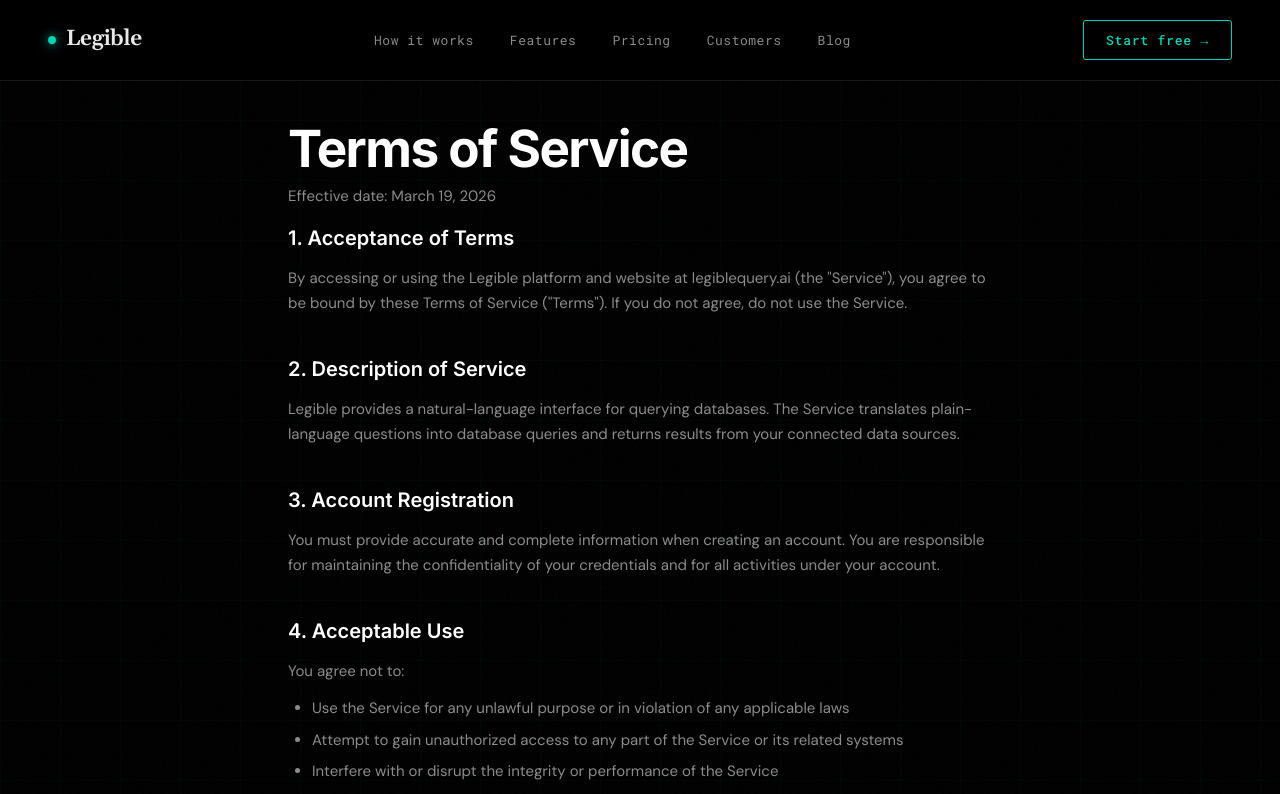
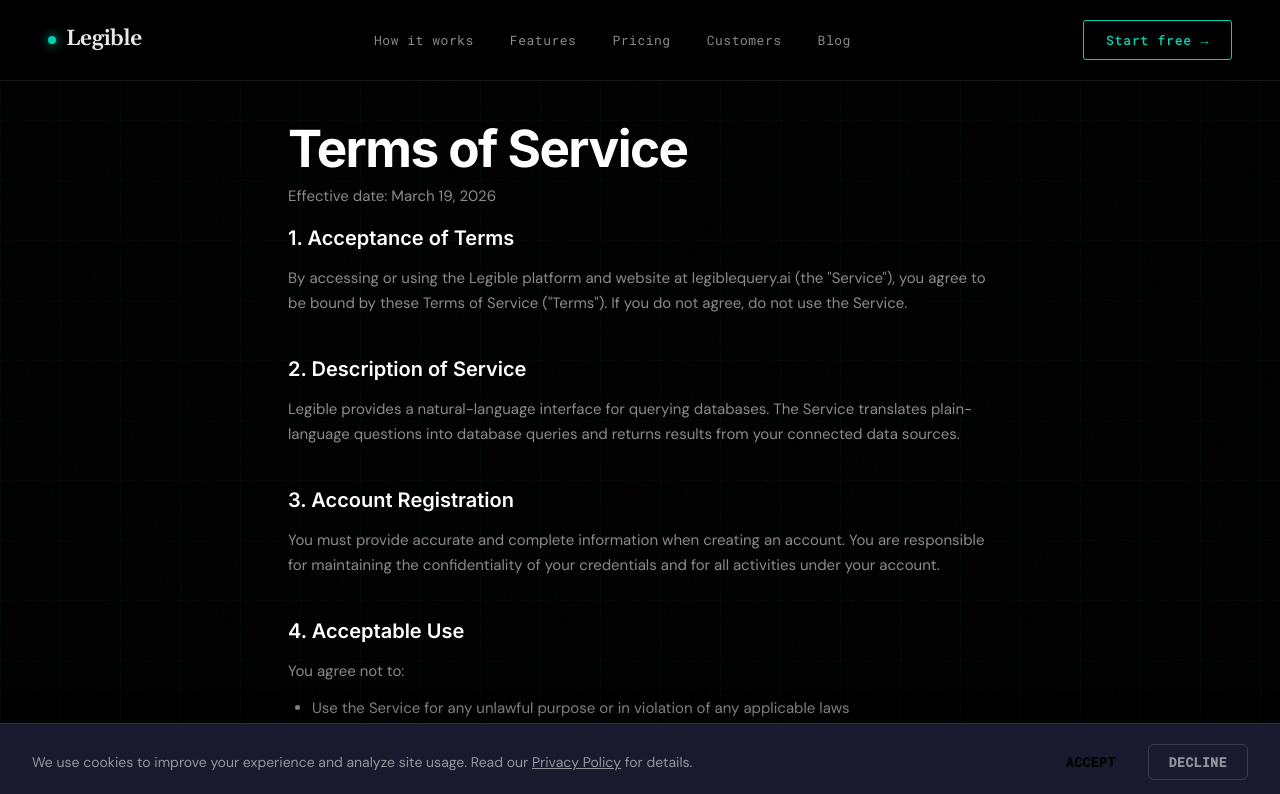
Before and after one commit to kubeworkz/legible-web, a React (Vite) app: page /terms in a window 1280 px wide. Shown: the top 794 px of the page. Built offline with nearby package versions, Linux system fonts and the light colour scheme; no server answers.

Commit message:
chore: add cookie consent

```diff
--- a/src/App.jsx
+++ b/src/App.jsx
@@ -14,6 +14,7 @@
 import BlogPost from './components/BlogPost';
 import Privacy from './components/Privacy';
 import Terms from './components/Terms';
+import CookieConsent from './components/CookieConsent';
 import { fetchAPI } from './lib/strapi';
 
 // Set up the global reveal observer once the app mounts.
@@ -139,6 +140,8 @@
 
       <Footer cms={cms.footer} />
 
+      <CookieConsent />
+
       {modal && (
         <WaitlistModal
           mode={modal.mode}
--- /dev/null
+++ b/src/components/CookieConsent.jsx
@@ -0,0 +1,35 @@
+import { useState, useEffect } from 'react';
+
+const CONSENT_KEY = 'legible_cookie_consent';
+
+export function getCookieConsent() {
+  try { return localStorage.getItem(CONSENT_KEY); } catch { return null; }
+}
+
+export default function CookieConsent() {
+  const [visible, setVisible] = useState(false);
+
+  useEffect(() => {
+    if (!getCookieConsent()) setVisible(true);
+  }, []);
+
+  const respond = (value) => {
+    try { localStorage.setItem(CONSENT_KEY, value); } catch {}
+    setVisible(false);
+  };
+
+  if (!visible) return null;
+
+  return (
+    <div className="cookie-banner" role="dialog" aria-label="Cookie consent">
+      <p>
+        We use cookies to improve your experience and analyze site usage.
+        Read our <a href="/privacy">Privacy Policy</a> for details.
+      </p>
+      <div className="cookie-actions">
+        <button className="cookie-btn accept" onClick={() => respond('accepted')}>Accept</button>
+        <button className="cookie-btn decline" onClick={() => respond('declined')}>Decline</button>
+      </div>
+    </div>
+  );
+}
--- a/src/components/Footer.jsx
+++ b/src/components/Footer.jsx
@@ -1,5 +1,4 @@
 const DEFAULT_LINKS = [
-  { label: 'Product', href: '#' },
   { label: 'Docs', href: 'https://docs.legiblequery.ai' },
   { label: 'Pricing', href: '#pricing' },
   { label: 'Blog', href: '/blog' },
--- a/src/style.css
+++ b/src/style.css
@@ -1551,3 +1551,86 @@
         padding: 100px 20px 60px;
       }
     }
+
+    /* ── Cookie consent banner ── */
+    .cookie-banner {
+      position: fixed;
+      bottom: 0;
+      left: 0;
+      right: 0;
+      z-index: 9999;
+      background: #1a1a2e;
+      border-top: 1px solid rgba(255,255,255,0.08);
+      padding: 20px 32px;
+      display: flex;
+      align-items: center;
+      justify-content: space-between;
+      gap: 24px;
+      box-shadow: 0 -4px 24px rgba(0,0,0,0.4);
+      animation: slideUp 0.3s ease-out;
+    }
+
+    @keyframes slideUp {
+      from { transform: translateY(100%); }
+      to   { transform: translateY(0); }
+    }
+
+    .cookie-banner p {
+      margin: 0;
+      font-size: 14px;
+      line-height: 1.6;
+      color: var(--white-dim);
+      flex: 1;
+    }
+
+    .cookie-banner a {
+      color: var(--accent);
+      text-decoration: underline;
+    }
+
+    .cookie-actions {
+      display: flex;
+      gap: 12px;
+      flex-shrink: 0;
+    }
+
+    .cookie-btn {
+      padding: 8px 20px;
+      border-radius: 6px;
+      font-size: 13px;
+      font-weight: 600;
+      font-family: var(--mono);
+      letter-spacing: 0.04em;
+      text-transform: uppercase;
+      cursor: pointer;
+      transition: opacity 0.15s;
+    }
+
+    .cookie-btn:hover {
+      opacity: 0.85;
+    }
+
+    .cookie-btn.accept {
+      background: var(--accent);
+      color: #000;
+      border: none;
+    }
+
+    .cookie-btn.decline {
+      background: transparent;
+      color: var(--white-dim);
+      border: 1px solid rgba(255,255,255,0.15);
+    }
+
+    @media (max-width: 768px) {
+      .cookie-banner {
+        flex-direction: column;
+        text-align: center;
+        padding: 16px 20px;
+      }
+
+      .cookie-actions {
+        width: 100%;
+        justify-content: center;
+      }
+    }
```
